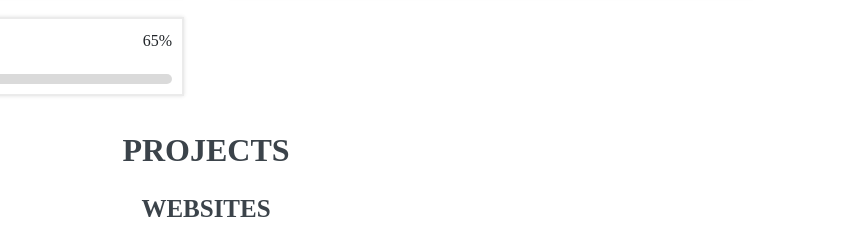
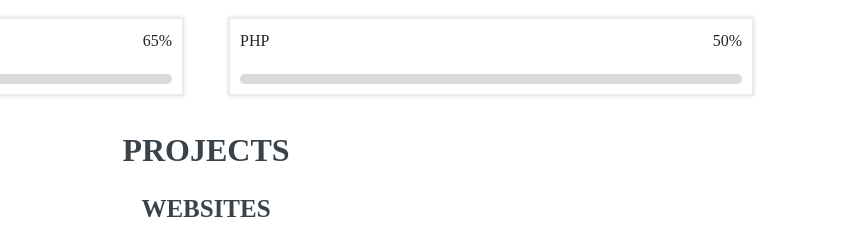
Before and after one commit to sekar004845/sekar-web-developer, a plain HTML site: page index.html in a window 1280 px wide. Shown: the part 2021-2250 px from the top of the page, 434-1280 px from the left. Drawn offline with nearby package versions, Linux system fonts and the light colour scheme.

Commit message:
Update index.html

```diff
--- a/index.html
+++ b/index.html
@@ -206,7 +206,7 @@
                             </div>
                         </div>
                      </div>
-<!--                      <div class="col-lg-6 col-md-6 col-sm-12">
+                     <div class="col-lg-6 col-md-6 col-sm-12">
                         <div class="skills-content">
                             <div class="skills-info">
                                 <p>PHP</p>
@@ -216,7 +216,7 @@
                                 <span class="php"></span>
                             </div>
                         </div>
-                     </div> -->
+                     </div>
                 </div>
             </div>
           </section>
```
